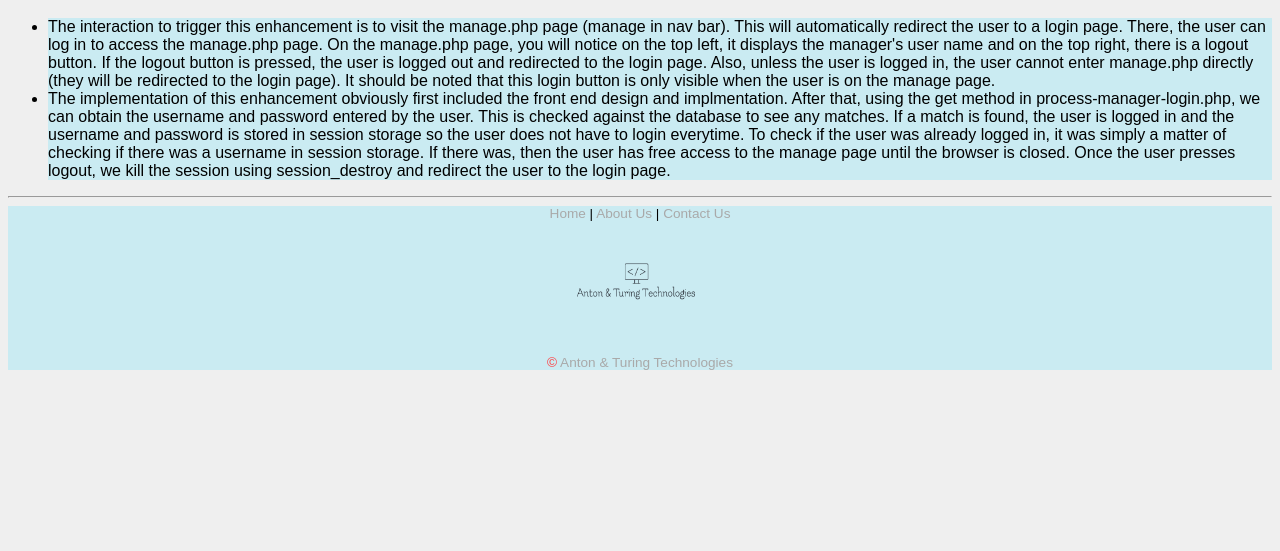
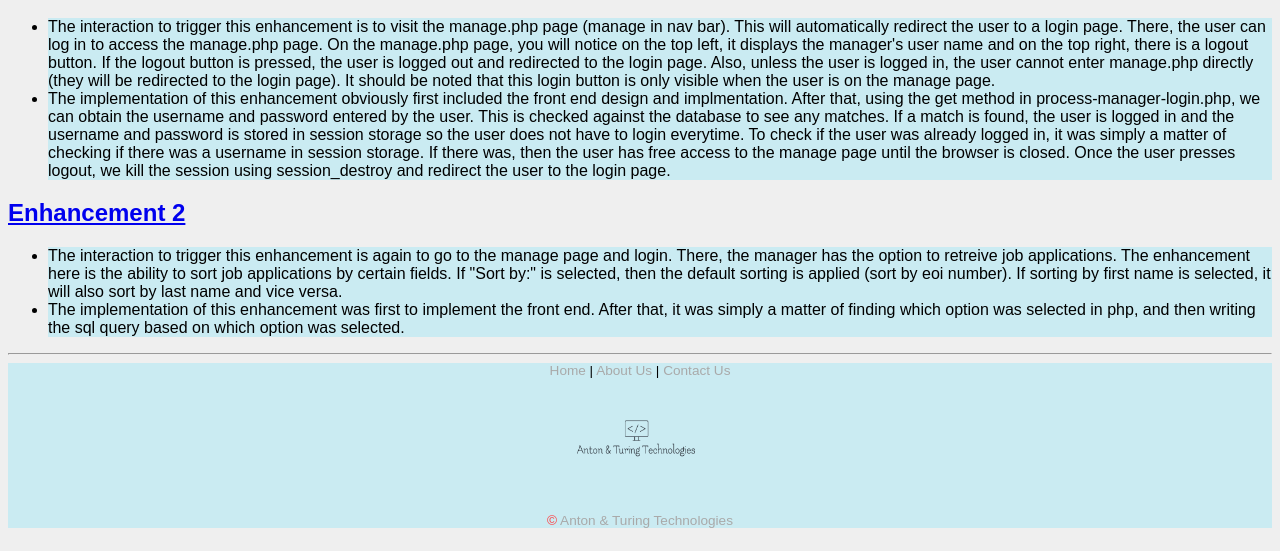
Before and after one commit to Mitch281/cos60004-assign3, a PHP site: page /phpenhancements.php in a window 1280 px wide. Shown: the part 249-800 px from the top of the page. Run offline with PHP 8.4, Linux system fonts and the light colour scheme.

Commit message:
Added description of second enhancement.

```diff
--- a/phpenhancements.php
+++ b/phpenhancements.php
@@ -36,6 +36,18 @@
             the login page.
         </li>
     </ul>
+    <h2><a href="manage.php">Enhancement 2</a></h2>
+    <ul>
+        <li>The interaction to trigger this enhancement is again to go to the manage page and login. There, the
+            manager has the option to retreive job applications. The enhancement here is the ability to sort job
+            applications by certain fields. If "Sort by:" is selected, then the default sorting is applied (sort by
+            eoi number). If sorting by first name is selected, it will also sort by last name and vice versa.
+        </li>
+        <li>The implementation of this enhancement was first to implement the front end. After that, it was simply a
+            matter of finding which option was selected in php, and then writing the sql query based on which option was
+            selected.
+        </li>
+    </ul>
     <hr />
     <?php
         include_once("footer.inc");
```
